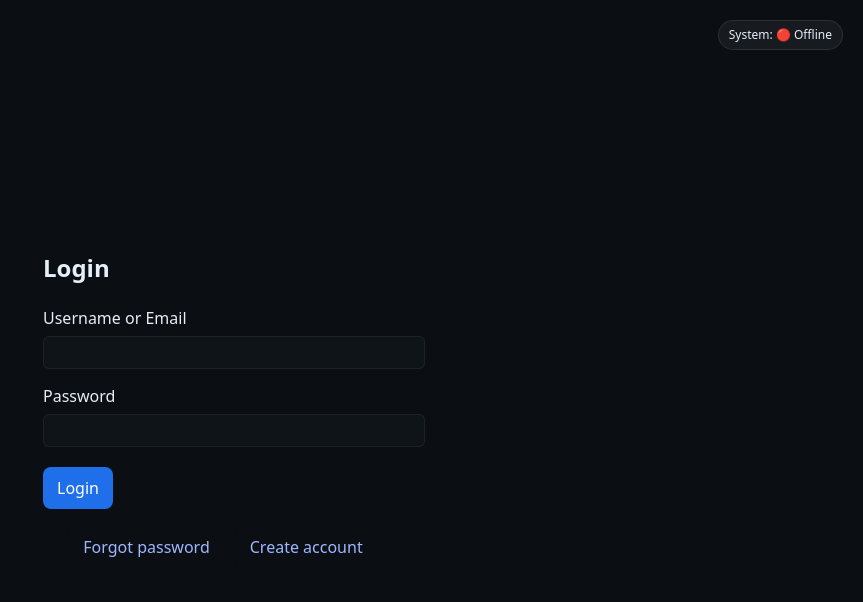
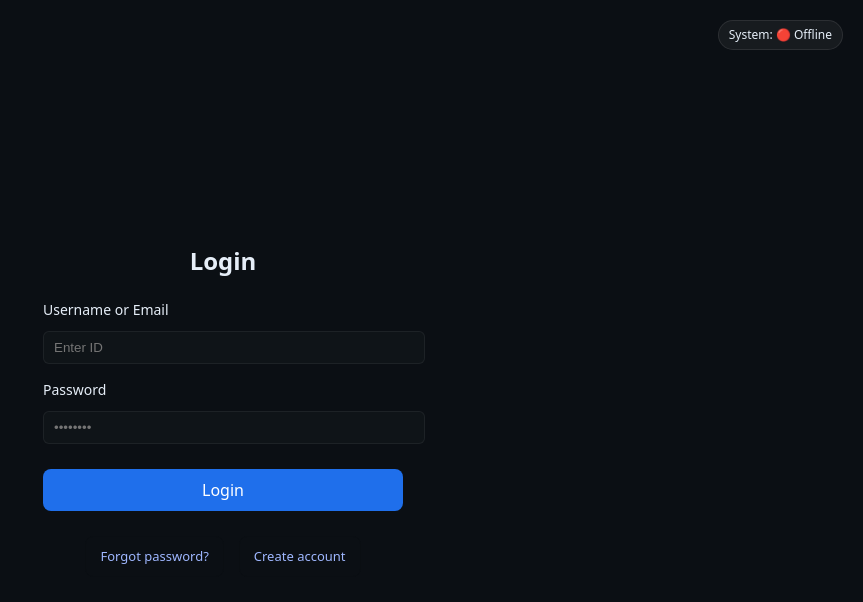
Before and after one commit to SANJAIs-24/lynkos, a React (Vite) app: page /#/login in a window 1280 px wide. Shown: the top 602 px of the page, without its empty margins (417-1280 px from the left). Built offline with nearby package versions, Linux system fonts and the light colour scheme; no server answers.

Commit message:
Updated login for tunnel

```diff
--- a/src/auth/Login.jsx
+++ b/src/auth/Login.jsx
@@ -1,6 +1,7 @@
 import { useState } from 'react';
 import { useNavigate, Link } from 'react-router-dom';
 import { getCommonStyles } from '../styles';
+import { API_BASE } from '../tunnel'; // Import the bridge configuration
 
 export default function Login({ theme }) {
   const navigate = useNavigate();
@@ -13,7 +14,7 @@ export default function Login({ theme }) {
   const container = {
     minHeight: '100vh',
     width: '100vw',
-    boxSizing: 'border-box', // Prevents padding from breaking width
+    boxSizing: 'border-box',
     display: 'flex',
     flexDirection: 'column',
     alignItems: 'center',
@@ -26,45 +27,90 @@ export default function Login({ theme }) {
 
   async function handleLogin(e) {
     e.preventDefault();
-    setMsg('logging in...');
+    setMsg('Connecting to LYNKOS backend...');
+
     try {
-      const res = await fetch('http://localhost:5000/login', {
+      // We use the dynamic API_BASE (localhost or LocalTunnel)
+      const res = await fetch(`${API_BASE}/login`, {
         method: 'POST',
-        headers: {'Content-Type':'application/json'},
+        headers: {
+          'Content-Type': 'application/json',
+          // This header bypasses the LocalTunnel "friendly reminder" page
+          'Bypass-Tunnel-Reminder': 'true'
+        },
         body: JSON.stringify({ id, password })
       });
+
       const data = await res.json();
+
       if (res.ok) {
+        setMsg('Success! Redirecting...');
+        // Store username or token if needed before navigating
         navigate('/desktop');
       } else {
-        setMsg(data.error || 'error');
+        // Handle specific errors from your app.py (e.g., 'invalid_credentials')
+        setMsg(data.error || 'Login failed');
       }
     } catch (err) {
-      setMsg('network error');
+      console.error("Fetch error:", err);
+      setMsg('Network error: Is the Python server and Tunnel running?');
     }
   }
 
   return (
     <div style={container}>
       <form onSubmit={handleLogin} style={{ width: '100%', maxWidth: 360 }}>
-        <h2>Login</h2>
+        <h2 style={{ marginBottom: 20, textAlign: 'center' }}>Login</h2>
 
-        <label>Username or Email</label>
-        <input style={styles.input} value={id} onChange={e=>setId(e.target.value)} />
-
-        <div style={{ marginTop: 15 }}>
-          <label>Password</label>
-          <input style={styles.input} type="password" value={password} onChange={e=>setPassword(e.target.value)} />
+        <div style={{ marginBottom: 15 }}>
+          <label style={{ display: 'block', marginBottom: 5, fontSize: '14px' }}>Username or Email</label>
+          <input
+            style={styles.input}
+            placeholder="Enter ID"
+            value={id}
+            onChange={e => setId(e.target.value)}
+            required
+          />
         </div>
 
-        <button style={{ ...styles.button, marginTop: 20 }} type="submit">Login</button>
+        <div style={{ marginBottom: 5 }}>
+          <label style={{ display: 'block', marginBottom: 5, fontSize: '14px' }}>Password</label>
+          <input
+            style={styles.input}
+            type="password"
+            placeholder="••••••••"
+            value={password}
+            onChange={e => setPassword(e.target.value)}
+            required
+          />
+        </div>
+
+        <button
+          style={{ ...styles.button, marginTop: 20, width: '100%' }}
+          type="submit"
+        >
+          Login
+        </button>
       </form>
 
-      {msg && <p style={{ marginTop: 12 }}>{msg}</p>}
+      {msg && (
+        <p style={{
+          marginTop: 15,
+          fontSize: '14px',
+          color: msg.includes('error') ? '#ff6b6b' : 'inherit',
+          textAlign: 'center'
+        }}>
+          {msg}
+        </p>
+      )}
 
-      <div style={{ marginTop: 15, display: 'flex', gap: 10 }}>
-        <Link to="/forgot" style={styles.ghostButton}>Forgot password</Link>
-        <Link to="/signup" style={styles.ghostButton}>Create account</Link>
+      <div style={{ marginTop: 25, display: 'flex', gap: 15, justifyContent: 'center' }}>
+        <Link to="/forgot" style={{ ...styles.ghostButton, fontSize: '13px', textDecoration: 'none' }}>
+          Forgot password?
+        </Link>
+        <Link to="/signup" style={{ ...styles.ghostButton, fontSize: '13px', textDecoration: 'none' }}>
+          Create account
+        </Link>
       </div>
     </div>
   );
```
